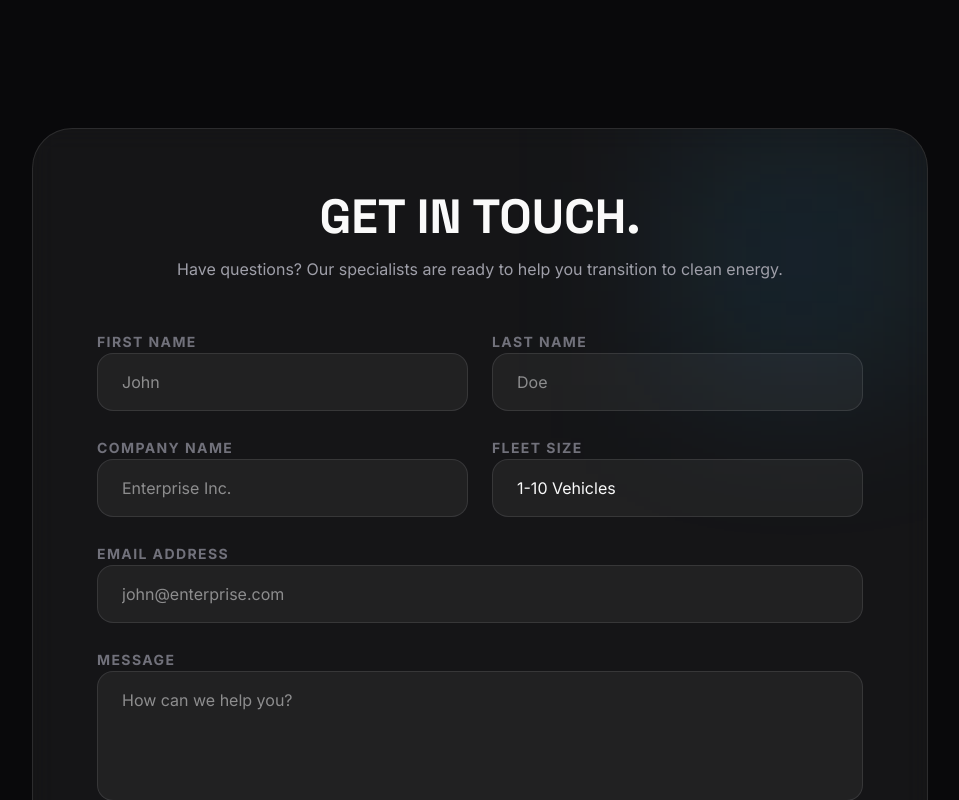
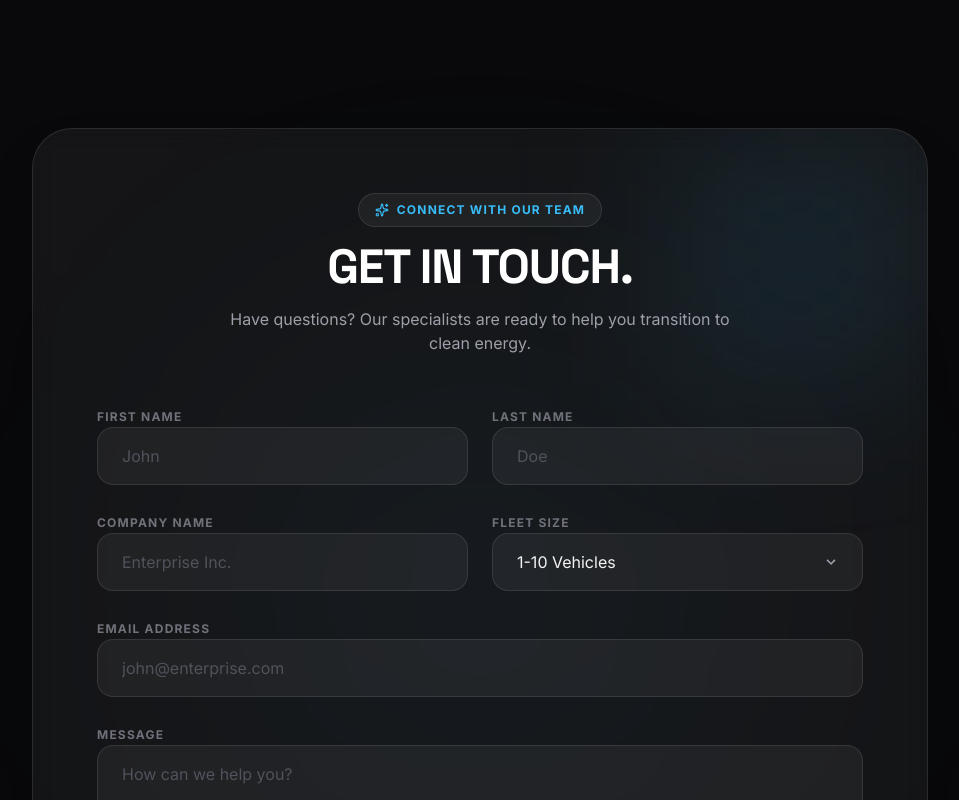
Before and after one commit to pkgali12/Voltx-Websitenew-1-voltx, a React (Vite) app: page / in a window 1280 px wide. Shown: the part 2400-3200 px from the top of the page, without its empty margins (160-1119 px from the left). Built offline with nearby package versions, Linux system fonts and the light colour scheme; no server answers.

Commit message:
feat: integrate Web3Forms for contact form submissions with environment variable configuration

```diff
--- a/src/components/ContactForm.tsx
+++ b/src/components/ContactForm.tsx
@@ -1,111 +1,312 @@
-import { motion } from "motion/react";
-import { Send } from "lucide-react";
-import { useState, FormEvent } from "react";
+import { motion, AnimatePresence } from "motion/react";
+import { Send, Loader2, CheckCircle2, AlertCircle, Info, Sparkles, Mail } from "lucide-react";
+import { useState, FormEvent, ChangeEvent } from "react";
 
 export default function ContactForm() {
-  const [submitted, setSubmitted] = useState(false);
+  const [formData, setFormData] = useState({
+    firstName: "",
+    lastName: "",
+    companyName: "",
+    fleetSize: "1-10",
+    email: "",
+    message: ""
+  });
 
-  const handleSubmit = (e: FormEvent) => {
+  const [status, setStatus] = useState<"idle" | "submitting" | "success" | "error">("idle");
+  const [errorMessage, setErrorMessage] = useState("");
+
+  const accessKey = import.meta.env.VITE_WEB3FORMS_ACCESS_KEY;
+  const isKeyConfigured = accessKey && accessKey !== "YOUR_WEB3FORMS_ACCESS_KEY_HERE" && accessKey.trim() !== "";
+
+  const handleChange = (e: ChangeEvent<HTMLInputElement | HTMLTextAreaElement | HTMLSelectElement>) => {
+    const { name, value } = e.target;
+    setFormData((prev) => ({
+      ...prev,
+      [name]: value
+    }));
+  };
+
+  const handleSubmit = async (e: FormEvent) => {
     e.preventDefault();
-    setSubmitted(true);
+    setStatus("submitting");
+    setErrorMessage("");
+
+    try {
+      const response = await fetch("https://api.web3forms.com/submit", {
+        method: "POST",
+        headers: {
+          "Content-Type": "application/json",
+          Accept: "application/json"
+        },
+        body: JSON.stringify({
+          access_key: isKeyConfigured ? accessKey : "YOUR_WEB3FORMS_ACCESS_KEY_HERE",
+          name: `${formData.firstName} ${formData.lastName}`,
+          email: formData.email,
+          subject: `Voltx EV Contact Request - ${formData.companyName}`,
+          from_name: "Voltx EV",
+          message: `Name: ${formData.firstName} ${formData.lastName}
+Email: ${formData.email}
+Company: ${formData.companyName}
+Fleet Size: ${formData.fleetSize}
+
+Message:
+${formData.message}`
+        })
+      });
+
+      const data = await response.json();
+      if (response.ok && data.success) {
+        setStatus("success");
+        setFormData({
+          firstName: "",
+          lastName: "",
+          companyName: "",
+          fleetSize: "1-10",
+          email: "",
+          message: ""
+        });
+      } else {
+        // If developer is using placeholder, mock successful submission but warn them in the UI
+        if (!isKeyConfigured) {
+          setTimeout(() => {
+            setStatus("success");
+            setFormData({
+              firstName: "",
+              lastName: "",
+              companyName: "",
+              fleetSize: "1-10",
+              email: "",
+              message: ""
+            });
+          }, 1200);
+        } else {
+          setStatus("error");
+          setErrorMessage(data.message || "Failed to submit form. Please check your credentials.");
+        }
+      }
+    } catch (err) {
+      if (!isKeyConfigured) {
+        setTimeout(() => {
+          setStatus("success");
+          setFormData({
+            firstName: "",
+            lastName: "",
+            companyName: "",
+            fleetSize: "1-10",
+            email: "",
+            message: ""
+          });
+        }, 1200);
+      } else {
+        setStatus("error");
+        setStatus("error");
+        setErrorMessage("Network error. Please try again later.");
+      }
+    }
   };
 
   return (
-    <section id="contact" className="py-24 px-6">
-      <div className="max-w-4xl mx-auto glass rounded-[40px] overflow-hidden p-8 md:p-16 relative">
+    <section id="contact" className="py-24 px-6 relative overflow-hidden">
+      {/* Background glowing effects */}
+      <div className="absolute top-1/2 left-1/2 -translate-x-1/2 -translate-y-1/2 w-[500px] h-[500px] bg-brand/5 blur-[150px] pointer-events-none rounded-full" />
+
+      <div className="max-w-4xl mx-auto glass rounded-[40px] overflow-hidden p-8 md:p-16 relative z-10 border border-white/10 shadow-2xl backdrop-blur-md">
         {/* Background Accents */}
-        <div className="absolute top-0 right-0 w-64 h-64 bg-brand/10 blur-[80px] -z-10" />
+        <div className="absolute top-0 right-0 w-64 h-64 bg-brand/10 blur-[80px] -z-10 pointer-events-none" />
 
         <div className="text-center mb-12">
-          <h2 className="text-4xl md:text-5xl font-display font-bold mb-4">GET IN TOUCH.</h2>
-          <p className="text-zinc-400">Have questions? Our specialists are ready to help you transition to clean energy.</p>
+          <div className="inline-flex items-center gap-2 px-4 py-2 rounded-full bg-white/5 border border-white/10 text-brand text-xs font-bold tracking-widest uppercase mb-4">
+            <Sparkles className="w-3.5 h-3.5" />
+            Connect With Our Team
+          </div>
+          <h2 className="text-4xl md:text-5xl font-display font-bold mb-4 tracking-tight text-white">GET IN TOUCH.</h2>
+          <p className="text-zinc-400 max-w-lg mx-auto">Have questions? Our specialists are ready to help you transition to clean energy.</p>
         </div>
 
-        {submitted ? (
+        {/* Developer configuration helper banner if key is not configured */}
+        {!isKeyConfigured && (
+          <div className="mb-10 p-5 rounded-2xl bg-amber-500/10 border border-amber-500/20 text-amber-200 text-sm flex flex-col md:flex-row gap-4 items-start md:items-center justify-between">
+            <div className="flex gap-3 items-start">
+              <Info className="w-5 h-5 text-amber-400 shrink-0 mt-0.5" />
+              <div>
+                <span className="font-bold text-amber-300 block mb-0.5">⚡ Developer Mode (Simulated Send)</span>
+                No Web3Forms access key detected in your <code className="bg-black/30 px-1.5 py-0.5 rounded text-amber-400 font-mono text-xs">.env</code> file. Submissions are simulated.
+              </div>
+            </div>
+            <a
+              href="https://web3forms.com"
+              target="_blank"
+              rel="noopener noreferrer"
+              className="text-xs font-bold bg-amber-500/20 hover:bg-amber-500/30 text-amber-300 px-4 py-2 rounded-xl transition-all border border-amber-500/30 shrink-0 self-end md:self-auto"
+            >
+              Get Free Key (5s)
+            </a>
+          </div>
+        )}
+
+        <AnimatePresence mode="wait">
+          {status === "success" ? (
             <motion.div
-            initial={{ opacity: 0, scale: 0.9 }}
+              key="success-card"
+              initial={{ opacity: 0, scale: 0.95 }}
               animate={{ opacity: 1, scale: 1 }}
-            className="text-center py-20"
+              exit={{ opacity: 0, scale: 0.95 }}
+              transition={{ duration: 0.4 }}
+              className="text-center py-16"
             >
-            <div className="w-20 h-20 bg-brand/20 text-brand rounded-full flex items-center justify-center mx-auto mb-6">
-              <Send className="w-10 h-10" />
+              <div className="w-24 h-24 bg-brand/20 text-brand rounded-full flex items-center justify-center mx-auto mb-6 shadow-lg shadow-brand/10 border border-brand/30 animate-pulse">
+                <CheckCircle2 className="w-12 h-12" />
               </div>
-            <h3 className="text-2xl font-display font-bold mb-2">Message Sent!</h3>
-            <p className="text-zinc-400">We'll get back to you within 24 hours.</p>
+              <h3 className="text-3xl font-display font-bold mb-3 tracking-tight text-white">Message Received!</h3>
+              <p className="text-zinc-400 max-w-md mx-auto mb-2">We have successfully received your inquiry and our engineering team will get back to you within 24 hours.</p>
+
+              {!isKeyConfigured && (
+                <p className="text-xs text-amber-400/80 bg-amber-500/5 border border-amber-500/10 rounded-xl py-2 px-4 max-w-sm mx-auto mt-4">
+                  ℹ️ Web3Forms is not active yet. Configure `VITE_WEB3FORMS_ACCESS_KEY` to receive this email directly!
+                </p>
+              )}
+
               <button
-              onClick={() => setSubmitted(false)}
-              className="mt-6 text-brand font-bold hover:underline"
+                onClick={() => setStatus("idle")}
+                className="mt-8 text-brand font-bold hover:text-brand-light transition-all flex items-center gap-2 mx-auto border border-brand/20 bg-brand/5 px-6 py-2.5 rounded-full hover:bg-brand/10 hover:border-brand/30 cursor-pointer"
               >
+                <Mail className="w-4 h-4" />
                 Send another message
               </button>
             </motion.div>
+          ) : status === "error" ? (
+            <motion.div
+              key="error-card"
+              initial={{ opacity: 0, scale: 0.95 }}
+              animate={{ opacity: 1, scale: 1 }}
+              exit={{ opacity: 0, scale: 0.95 }}
+              transition={{ duration: 0.4 }}
+              className="text-center py-16"
+            >
+              <div className="w-24 h-24 bg-red-500/20 text-red-500 rounded-full flex items-center justify-center mx-auto mb-6 shadow-lg shadow-red-500/10 border border-red-500/30">
+                <AlertCircle className="w-12 h-12" />
+              </div>
+              <h3 className="text-3xl font-display font-bold mb-3 tracking-tight text-white">Failed to Send</h3>
+              <p className="text-zinc-400 max-w-md mx-auto mb-6">{errorMessage || "An error occurred while submitting your message."}</p>
+              <button
+                onClick={() => setStatus("idle")}
+                className="bg-red-500/10 hover:bg-red-500/20 text-red-400 border border-red-500/30 px-8 py-3.5 rounded-full font-bold transition-all mx-auto cursor-pointer"
+              >
+                Go Back & Retry
+              </button>
+            </motion.div>
           ) : (
-          <form onSubmit={handleSubmit} className="grid md:grid-cols-2 gap-6">
+            <motion.form
+              key="contact-form"
+              initial={{ opacity: 0 }}
+              animate={{ opacity: 1 }}
+              exit={{ opacity: 0 }}
+              onSubmit={handleSubmit}
+              className="grid md:grid-cols-2 gap-6"
+            >
               <div className="space-y-2">
-              <label className="text-sm font-bold tracking-widest text-zinc-500 uppercase">First Name</label>
+                <label className="text-xs font-bold tracking-widest text-zinc-500 uppercase">First Name</label>
                 <input
                   required
                   type="text"
+                  name="firstName"
+                  value={formData.firstName}
+                  onChange={handleChange}
                   placeholder="John"
-                className="w-full bg-white/5 border border-white/10 rounded-2xl px-6 py-4 focus:ring-2 focus:ring-brand outline-none transition-all"
+                  className="w-full bg-white/5 border border-white/10 rounded-2xl px-6 py-4 focus:ring-2 focus:ring-brand focus:border-brand/30 outline-none transition-all placeholder:text-zinc-600 text-zinc-100"
                 />
               </div>
               <div className="space-y-2">
-              <label className="text-sm font-bold tracking-widest text-zinc-500 uppercase">Last Name</label>
+                <label className="text-xs font-bold tracking-widest text-zinc-500 uppercase">Last Name</label>
                 <input
                   required
                   type="text"
+                  name="lastName"
+                  value={formData.lastName}
+                  onChange={handleChange}
                   placeholder="Doe"
-                className="w-full bg-white/5 border border-white/10 rounded-2xl px-6 py-4 focus:ring-2 focus:ring-brand outline-none transition-all"
+                  className="w-full bg-white/5 border border-white/10 rounded-2xl px-6 py-4 focus:ring-2 focus:ring-brand focus:border-brand/30 outline-none transition-all placeholder:text-zinc-600 text-zinc-100"
                 />
               </div>
               <div className="space-y-2">
-              <label className="text-sm font-bold tracking-widest text-zinc-500 uppercase">Company Name</label>
+                <label className="text-xs font-bold tracking-widest text-zinc-500 uppercase">Company Name</label>
                 <input
                   required
                   type="text"
+                  name="companyName"
+                  value={formData.companyName}
+                  onChange={handleChange}
                   placeholder="Enterprise Inc."
-                className="w-full bg-white/5 border border-white/10 rounded-2xl px-6 py-4 focus:ring-2 focus:ring-brand outline-none transition-all"
+                  className="w-full bg-white/5 border border-white/10 rounded-2xl px-6 py-4 focus:ring-2 focus:ring-brand focus:border-brand/30 outline-none transition-all placeholder:text-zinc-600 text-zinc-100"
                 />
               </div>
               <div className="space-y-2">
-              <label className="text-sm font-bold tracking-widest text-zinc-500 uppercase">Fleet Size</label>
-              <select className="w-full bg-white/5 border border-white/10 rounded-2xl px-6 py-4 focus:ring-2 focus:ring-brand outline-none transition-all appearance-none cursor-pointer">
-                <option value="1-10">1-10 Vehicles</option>
-                <option value="11-50">11-50 Vehicles</option>
-                <option value="51+">51+ Vehicles</option>
-                <option value="consumer">Private Inquiry (B2C)</option>
+                <label className="text-xs font-bold tracking-widest text-zinc-500 uppercase">Fleet Size</label>
+                <div className="relative">
+                  <select
+                    name="fleetSize"
+                    value={formData.fleetSize}
+                    onChange={handleChange}
+                    className="w-full bg-white/5 border border-white/10 rounded-2xl px-6 py-4 focus:ring-2 focus:ring-brand focus:border-brand/30 outline-none transition-all appearance-none cursor-pointer text-zinc-100"
+                  >
+                    <option value="1-10" className="bg-zinc-900 text-zinc-100">1-10 Vehicles</option>
+                    <option value="11-50" className="bg-zinc-900 text-zinc-100">11-50 Vehicles</option>
+                    <option value="51+" className="bg-zinc-900 text-zinc-100">51+ Vehicles</option>
+                    <option value="consumer" className="bg-zinc-900 text-zinc-100">Private Inquiry (B2C)</option>
                   </select>
+                  <div className="pointer-events-none absolute inset-y-0 right-6 flex items-center text-zinc-400">
+                    <svg className="fill-current h-4 w-4" xmlns="http://www.w3.org/2000/svg" viewBox="0 0 20 20">
+                      <path d="M9.293 12.95l.707.707L15.657 8l-1.414-1.414L10 10.828 5.757 6.586 4.343 8z" />
+                    </svg>
+                  </div>
+                </div>
               </div>
               <div className="md:col-span-2 space-y-2">
-              <label className="text-sm font-bold tracking-widest text-zinc-500 uppercase">Email Address</label>
+                <label className="text-xs font-bold tracking-widest text-zinc-500 uppercase">Email Address</label>
                 <input
                   required
                   type="email"
+                  name="email"
+                  value={formData.email}
+                  onChange={handleChange}
                   placeholder="john@enterprise.com"
-                className="w-full bg-white/5 border border-white/10 rounded-2xl px-6 py-4 focus:ring-2 focus:ring-brand outline-none transition-all"
+                  className="w-full bg-white/5 border border-white/10 rounded-2xl px-6 py-4 focus:ring-2 focus:ring-brand focus:border-brand/30 outline-none transition-all placeholder:text-zinc-600 text-zinc-100"
                 />
               </div>
               <div className="md:col-span-2 space-y-2">
-              <label className="text-sm font-bold tracking-widest text-zinc-500 uppercase">Message</label>
+                <label className="text-xs font-bold tracking-widest text-zinc-500 uppercase">Message</label>
                 <textarea
                   required
                   rows={4}
+                  name="message"
+                  value={formData.message}
+                  onChange={handleChange}
                   placeholder="How can we help you?"
-                className="w-full bg-white/5 border border-white/10 rounded-2xl px-6 py-4 focus:ring-2 focus:ring-brand outline-none transition-all resize-none"
+                  className="w-full bg-white/5 border border-white/10 rounded-2xl px-6 py-4 focus:ring-2 focus:ring-brand focus:border-brand/30 outline-none transition-all resize-none placeholder:text-zinc-600 text-zinc-100"
                 ></textarea>
               </div>
               <div className="md:col-span-2 mt-4 text-center">
                 <button
                   type="submit"
-                className="bg-brand hover:bg-brand-dark text-white px-12 py-5 rounded-full font-bold flex items-center gap-3 mx-auto transition-all shadow-xl shadow-brand/20"
+                  disabled={status === "submitting"}
+                  className="bg-brand hover:bg-brand-dark text-white px-12 py-5 rounded-full font-bold flex items-center gap-3 mx-auto transition-all shadow-xl shadow-brand/20 disabled:opacity-50 disabled:cursor-not-allowed hover:scale-[1.02] active:scale-[0.98] cursor-pointer"
                 >
+                  {status === "submitting" ? (
+                    <>
+                      Sending Message...
+                      <Loader2 className="w-5 h-5 animate-spin" />
+                    </>
+                  ) : (
+                    <>
                       Send Message
                       <Send className="w-5 h-5" />
+                    </>
+                  )}
                 </button>
               </div>
-          </form>
+            </motion.form>
           )}
+        </AnimatePresence>
       </div>
     </section>
   );
```
Also changed, not shown: 1 other file (tests, documents, lock files or other folders). Lines whose indentation alone changed are shown as unchanged.
